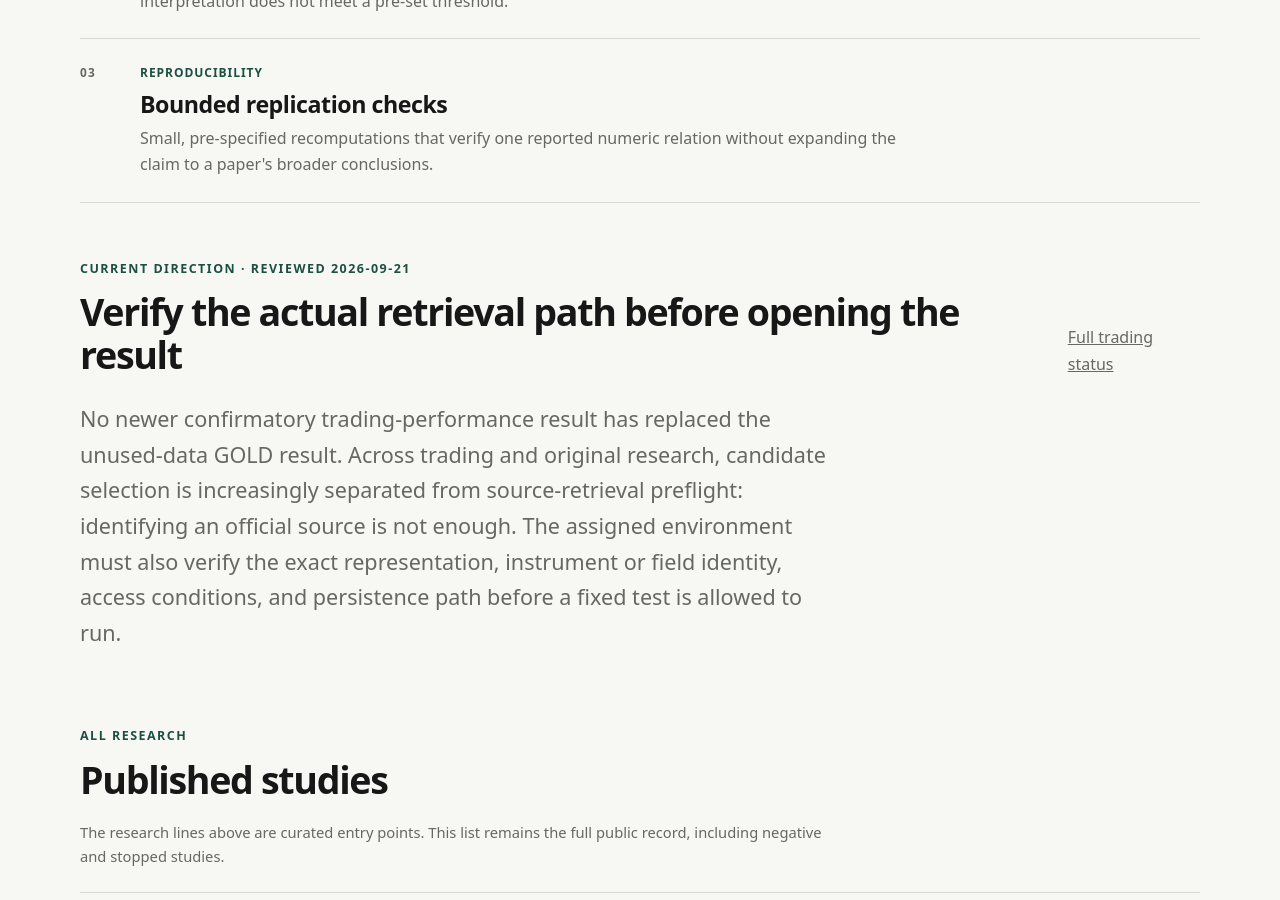
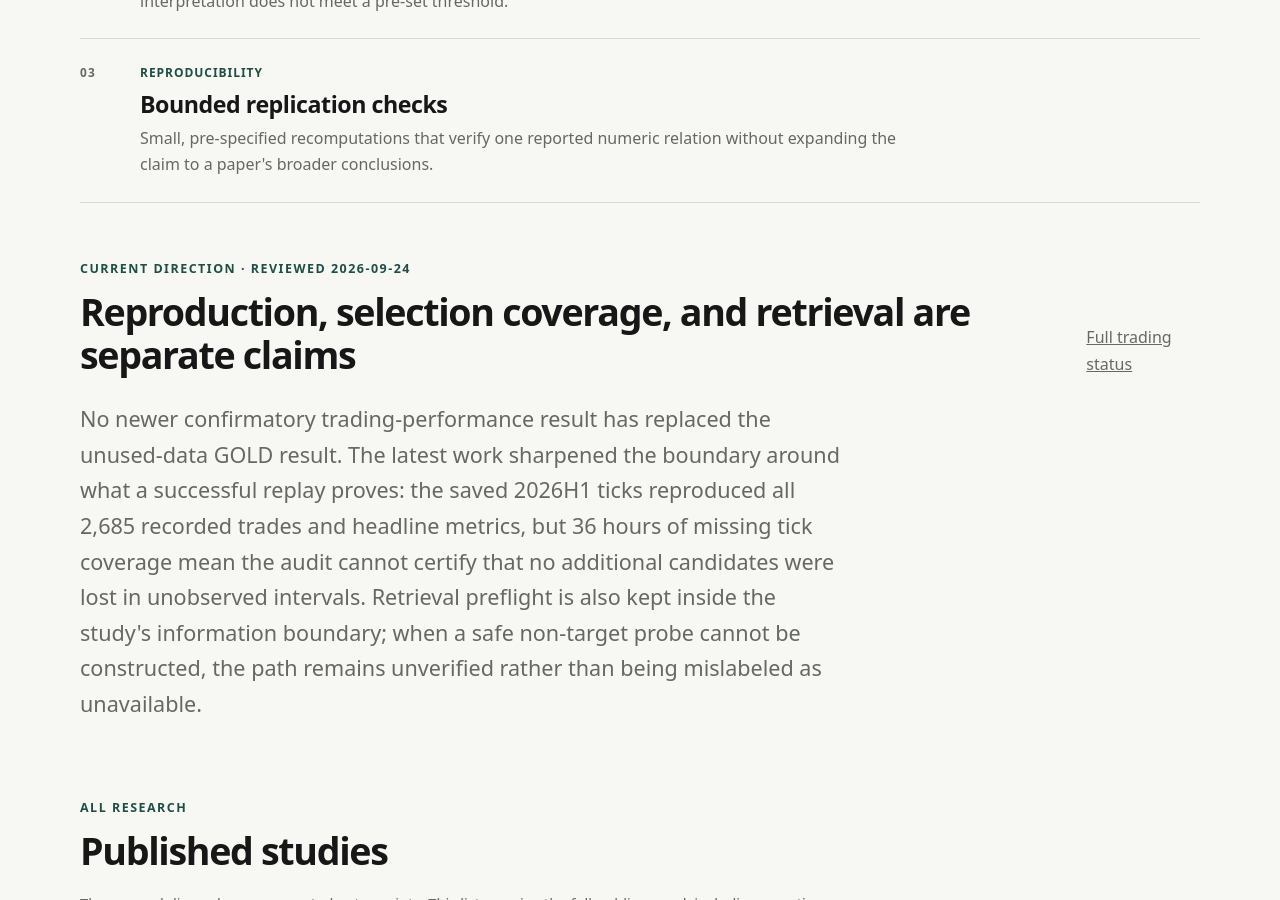
Before and after one commit to Josh-Temple/studio-lab-research, a Jekyll site: the page built from research/index.md, in a window 1280 px wide and 900 px high, scrolled down 974 px. Built offline with Jekyll 4.4.1, drawn with Linux system fonts in a browser that asks for light colours.

Commit message:
Refresh Sep 24 research direction

```diff
--- a/research/index.md
+++ b/research/index.md
@@ -45,10 +45,10 @@ description: Public Studio Lab research, with methods, findings, limits, and evi
 
 <section class="section compact-section">
   <div class="section-heading">
-    <div><p class="eyebrow">Current direction · reviewed 2026-09-21</p><h2>Verify the actual retrieval path before opening the result</h2></div>
+    <div><p class="eyebrow">Current direction · reviewed 2026-09-24</p><h2>Reproduction, selection coverage, and retrieval are separate claims</h2></div>
     <a href="{{ '/trading/' | relative_url }}">Full trading status</a>
   </div>
-  <p class="lede">No newer confirmatory trading-performance result has replaced the unused-data GOLD result. Across trading and original research, candidate selection is increasingly separated from source-retrieval preflight: identifying an official source is not enough. The assigned environment must also verify the exact representation, instrument or field identity, access conditions, and persistence path before a fixed test is allowed to run.</p>
+  <p class="lede">No newer confirmatory trading-performance result has replaced the unused-data GOLD result. The latest work sharpened the boundary around what a successful replay proves: the saved 2026H1 ticks reproduced all 2,685 recorded trades and headline metrics, but 36 hours of missing tick coverage mean the audit cannot certify that no additional candidates were lost in unobserved intervals. Retrieval preflight is also kept inside the study's information boundary; when a safe non-target probe cannot be constructed, the path remains unverified rather than being mislabeled as unavailable.</p>
 </section>
 
 <section class="section">
```
